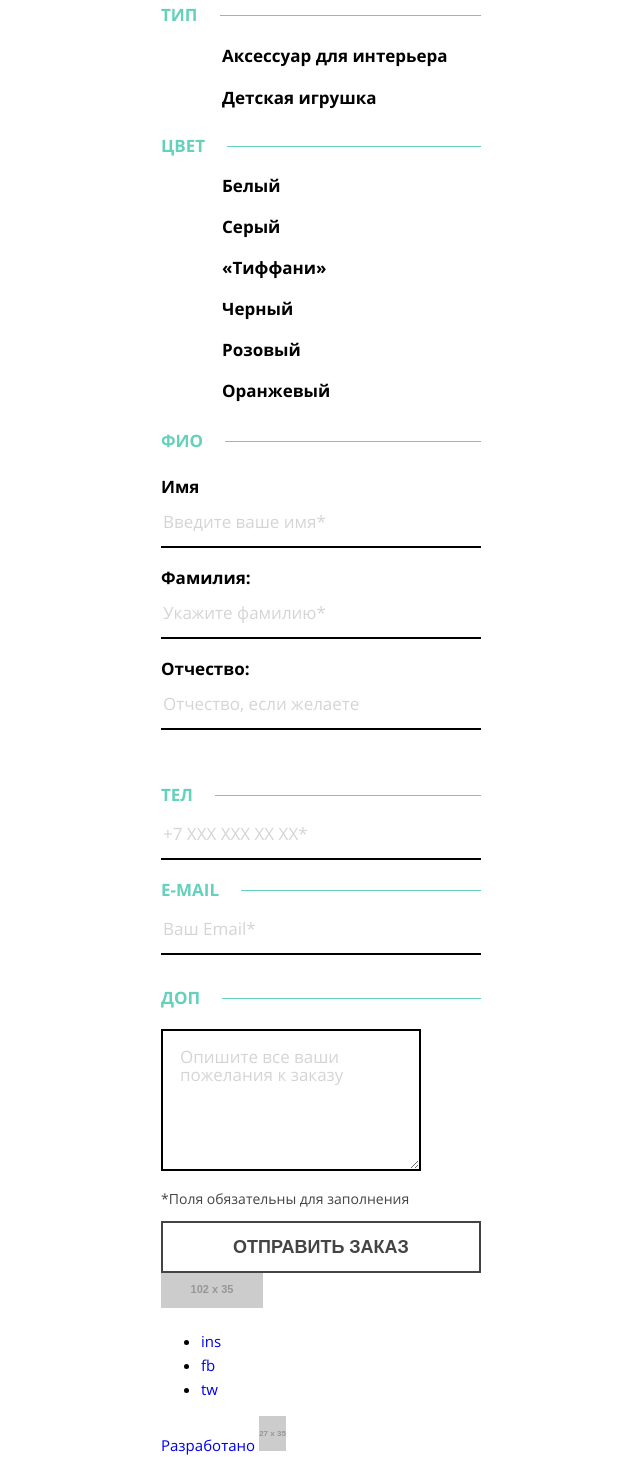
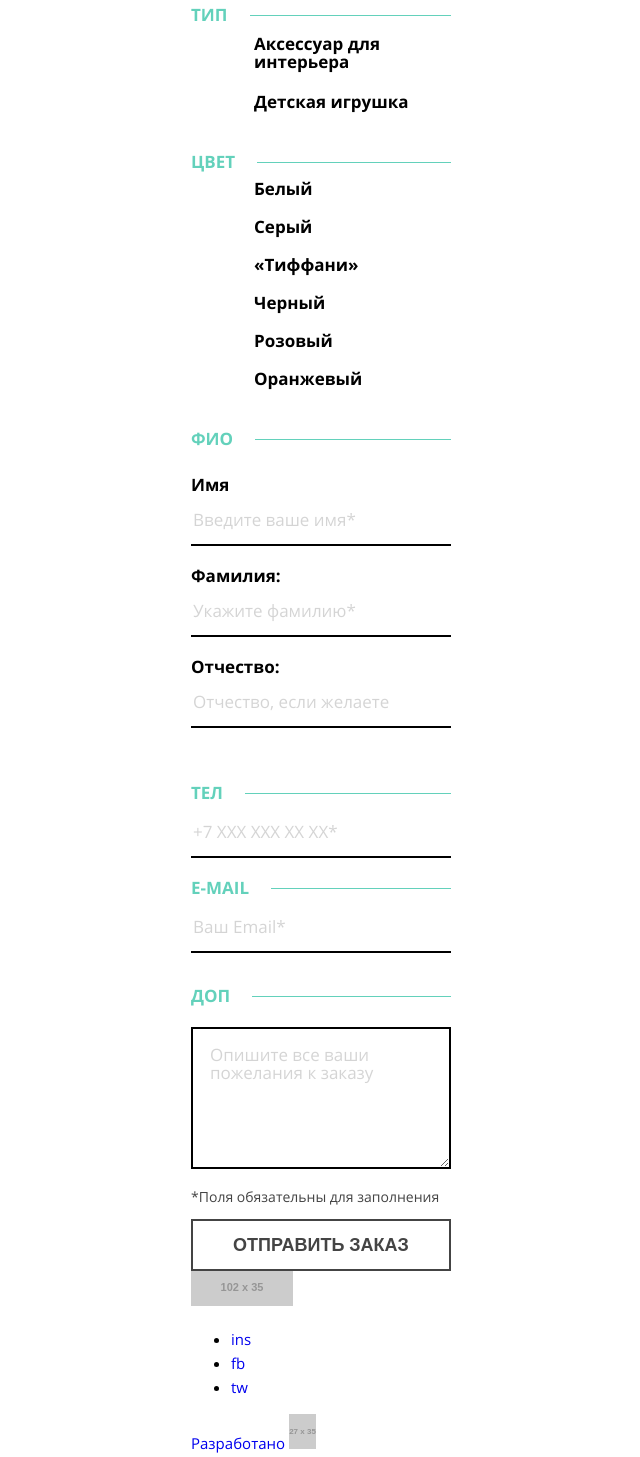
Before and after one commit to Fumieizu/1424419-mishka-21, a website: page source/form.html in a window 1280 px wide. Shown: the part 690-2147 px from the top of the page, without its empty margins (319-959 px from the left). Drawn offline with nearby package versions, Linux system fonts and the light colour scheme; files that its build step writes are made by us from their sources; placeholder pictures from the web are drawn by us.

Commit message:
form fix

```diff
--- a/source/sass/blocks/button.scss
+++ b/source/sass/blocks/button.scss
@@ -1,13 +1,16 @@
 .button {
   display: inline-block;
-  padding: 14px 80px;
+  padding: 14px;
+  width: 260px;
   font-weight: bold;
   font-size: 18px;
+  box-sizing: border-box;
   line-height: 20px;
   color: $second-black;
   background: $basic-white;
   text-transform: uppercase;
   border: 2px solid $second-black;
+  text-align: center;
 
   &:hover,
   &:focus {
--- a/source/sass/blocks/contacts.scss
+++ b/source/sass/blocks/contacts.scss
@@ -48,7 +48,7 @@
 }
 
 .contacts__button {
-  padding: 14px 52px;
+  display: block;
   margin-top: 42px;
   margin-bottom: 39px;
 }
--- a/source/sass/blocks/order-fieldset.scss
+++ b/source/sass/blocks/order-fieldset.scss
@@ -17,8 +17,8 @@
 }
 
 .order-fieldset__item {
-  padding-top: 24px;
-  padding-left: 61px;
+  min-height: 42px;
+  display: flex;
 }
 
 .order-fieldset__color-list {
@@ -29,9 +29,17 @@
   margin-bottom: 33px;
 }
 
+.order-fieldset__radio-label {
+  padding: 12px 30px 10px 63px;
+}
+
 .order-fieldset__color-item {
-  padding-top: 23px;
-  padding-left: 61px;
+  min-height: 38px;
+  display: flex;
+}
+
+.order-fieldset__checkbox-label {
+  padding: 10px 30px 10px 63px;
 }
 
 .order-fieldset__name-list {
--- a/source/sass/blocks/order-form.scss
+++ b/source/sass/blocks/order-form.scss
@@ -8,7 +8,8 @@
 }
 
 .order-form__button {
-  padding: 14px 41px;
+  padding: 14px 24px;
+  text-align: center;
 }
 
 .order-form__important-text {
--- a/source/sass/blocks/page-content.scss
+++ b/source/sass/blocks/page-content.scss
@@ -5,6 +5,7 @@
   margin: 0 auto;
   width: 260px;
   padding: 74px 24px;
+  text-align: center;
 }
 
 .page-content__header {
--- a/source/sass/blocks/reviews.scss
+++ b/source/sass/blocks/reviews.scss
@@ -43,5 +43,4 @@
 
 .reviews__button {
   margin-top: 38px;
-  padding: 14px 78px;
 }
--- a/source/sass/mixins.scss
+++ b/source/sass/mixins.scss
@@ -8,10 +8,11 @@
   max-width: 320px;
   margin: 0 auto;
   padding: 0 30px;
+  box-sizing: border-box;
 }
 
 @mixin form-green-line {
-  & span {
+  span {
     padding-right: 22px;
     background-color: $basic-white;
   }
```
